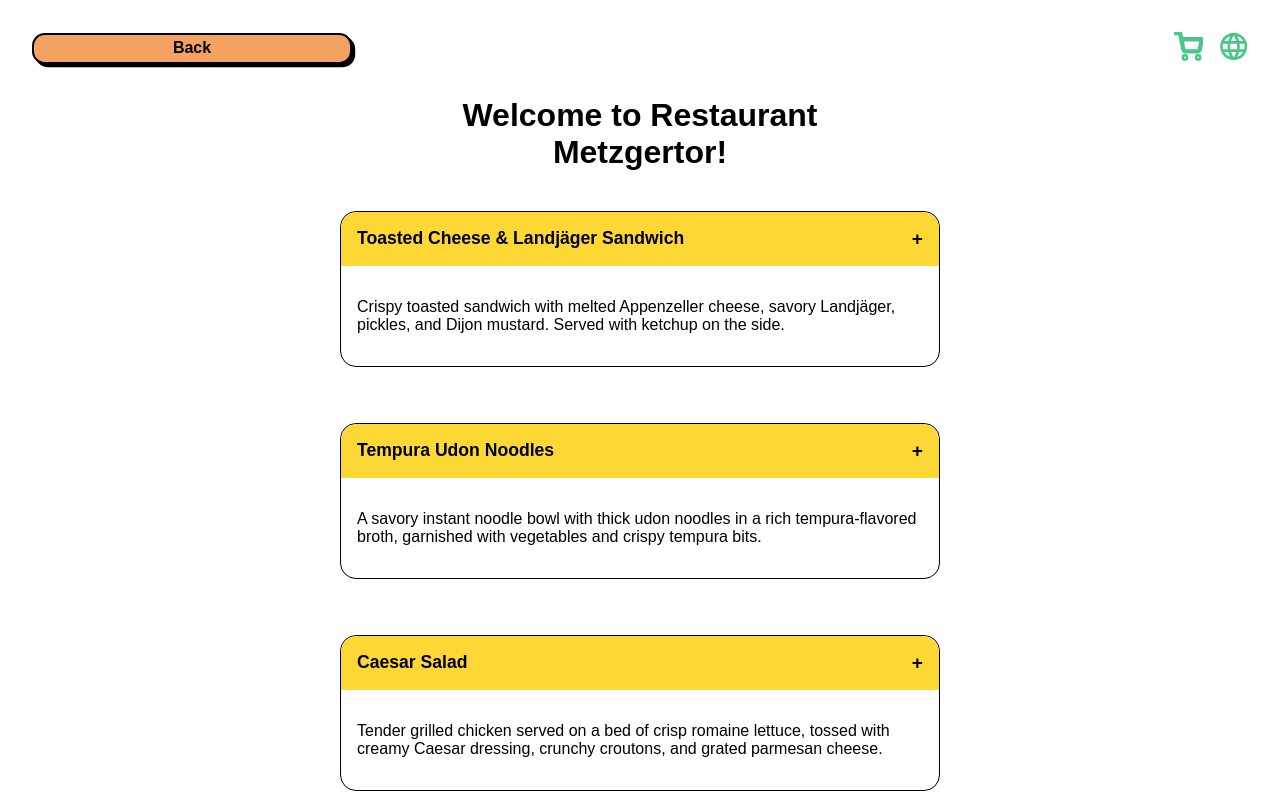
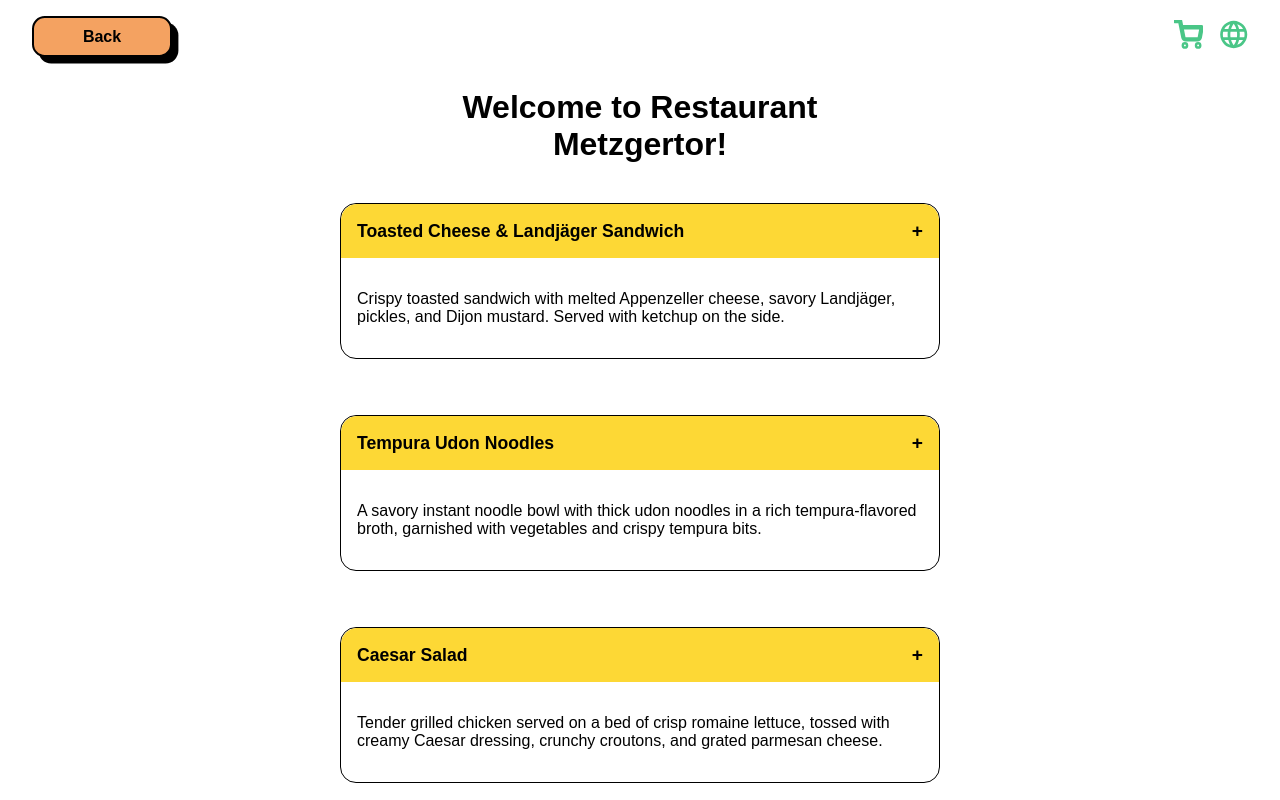
Before and after one commit to samuellukaswidmer/HCI-application, a plain HTML site: page pages/menu.html in a window 1280 px wide. Shown: the top 800 px of the page. Drawn offline with Linux system fonts and the light colour scheme.

Commit message:
pls back button, be good

```diff
--- a/assets/styles/styles.css
+++ b/assets/styles/styles.css
@@ -241,27 +241,46 @@ h1 {
   }
 
   /* === Header Bar (Back + Icons) === */
-  /* move this OUTSIDE the media query so it runs on all screens */
+  /* apply on ALL viewports */
   .header-bar {
     display: flex;
-    justify-content: space-between;   /* back‑button left, icons right  */
+    justify-content: space-between;       /* back on the left, icons on the right */
     align-items: center;
-    padding: 1rem 1rem 0.5rem;
+    padding: env(safe-area-inset-top) 1rem 0.5rem;
     width: 100%;
     box-sizing: border-box;
   }
 
-  /* — optional, but keeps the button from auto‑centring — */
+  /* === Back button === */
   .back-button {
-    margin: 0;          /* wipe any inherited centring */
-    margin-right: auto; /* push the icon block to the far side */
+    background-color: #f4a261;
+    border: 0.15rem solid #000;
+    padding: 0.6rem 2rem;                 /* same chunky padding as desktop */
+    font-size: 1rem;
+    font-weight: bold;
+    border-radius: 0.8rem;
+    cursor: pointer;
+    box-shadow: 0.4rem 0.4rem 0 #000;
+    transition: transform 0.1s ease;
+
+    /* key tweaks for mobile */
+    width: max-content;                   /* shrink to fit the text */
+    min-width: 140px;                     /* but never get too small */
+    margin: 0;                            /* kill inherited centring */
+    margin-right: auto;                   /* pin it hard to the left side */
   }
 
-  /* keep any extra desktop tweaks behind the media query if you need them */
+  .back-button:active {
+    transform: translateY(0.2rem);
+    box-shadow: 0.2rem 0.2rem 0 #000;
+  }
+
+  /* keep any **desktop‑only** overrides down here */
   @media (min-width: 768px) {
-    /* …desktop‑only overrides (if any) */
+    /* put extra desktop tweaks here if you ever need them */
   }
 
 
 
+
 }
```
